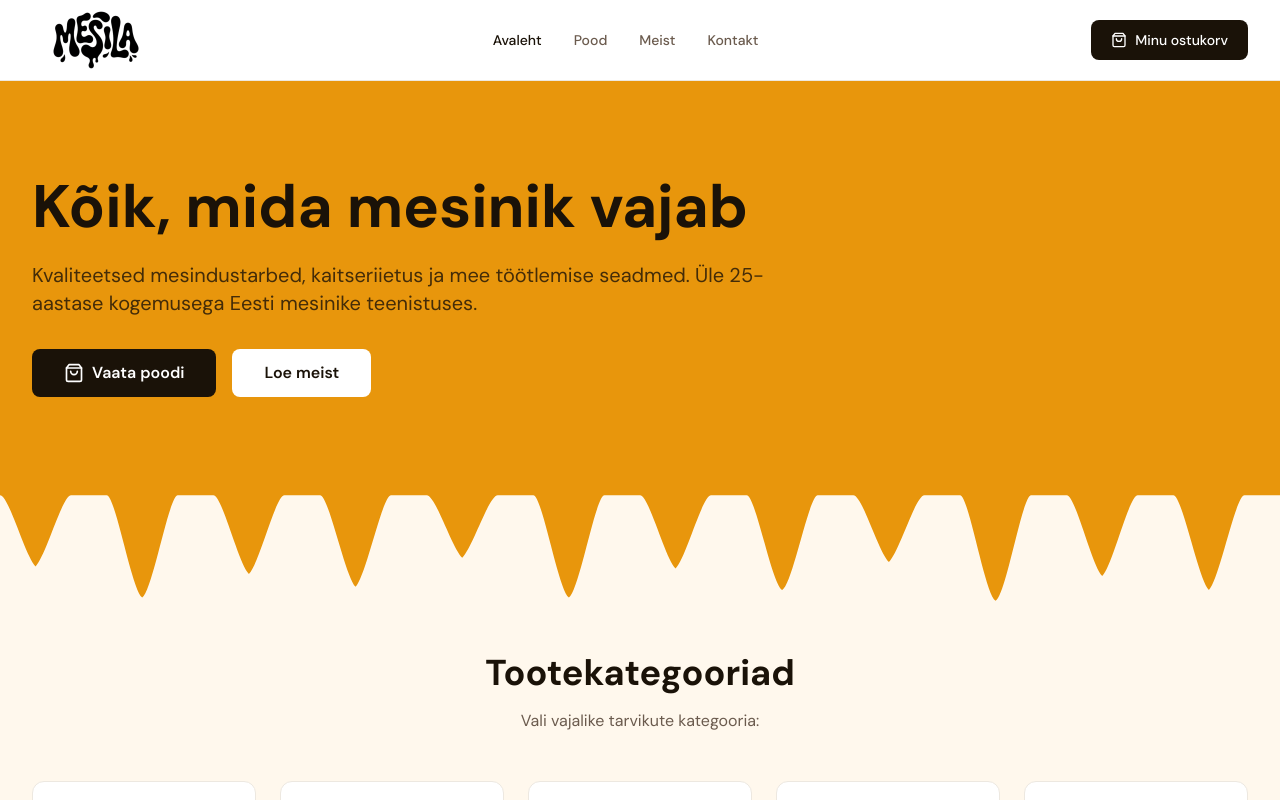
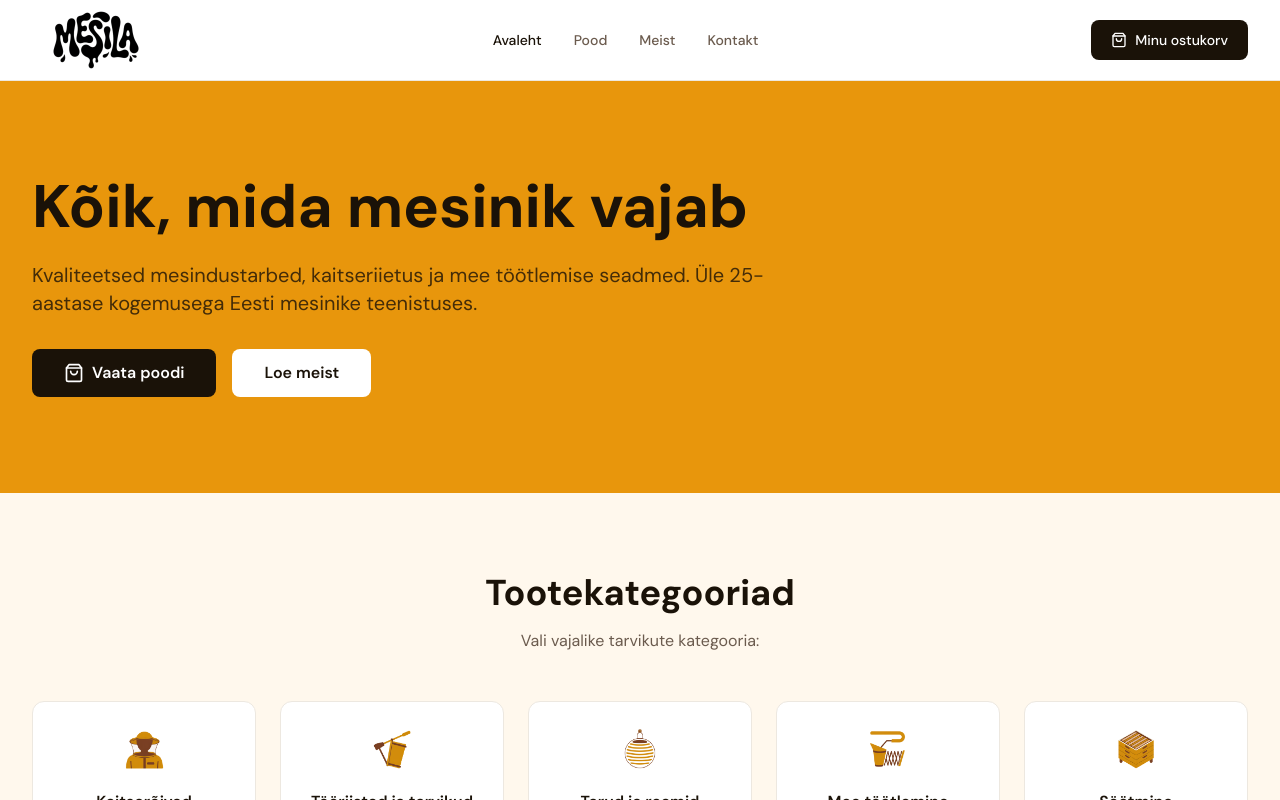
Before and after one commit to zavramarketing/mesila, a React (Vite) app: page / in a window 1280 px wide. Shown: the top 800 px of the page. Built offline with nearby package versions, Linux system fonts and the light colour scheme.

Commit message:
revert: remove honey drip effect, restore plain hero block
Co-Authored-By: Claude Sonnet 4.6 <noreply@anthropic.com>

```diff
--- a/src/pages/Home.tsx
+++ b/src/pages/Home.tsx
@@ -27,7 +27,7 @@ export default function Home() {
   return (
     <div>
       {/* Hero Section */}
-      <section className="bg-amber py-16 md:py-24 relative">
+      <section className="bg-amber py-16 md:py-24">
         <div className="max-w-7xl mx-auto px-4 sm:px-6 lg:px-8">
           <div className="max-w-3xl">
             <h1 className="text-4xl md:text-5xl lg:text-6xl font-bold text-primary leading-tight">
@@ -53,51 +53,10 @@ export default function Home() {
             </div>
           </div>
         </div>
-        {/* Honey drip - overlaps the section below */}
-        <div
-          className="absolute left-0 w-full z-10 pointer-events-none"
-          style={{ bottom: '-110px', height: '140px' }}
-        >
-          <svg
-            viewBox="0 0 1440 130"
-            preserveAspectRatio="none"
-            xmlns="http://www.w3.org/2000/svg"
-            style={{ display: 'block', width: '100%', height: '100%' }}
-          >
-            <path
-              fill="#E8960C"
-              d="M0,0 L1440,0 L1440,30 L1400,30
-              C1390,30 1372,108 1360,118 C1348,108 1330,30 1320,30
-              L1280,30
-              C1270,30 1252,95 1240,105 C1228,95 1210,30 1200,30
-              L1160,30
-              C1150,30 1132,122 1120,128 C1108,122 1090,30 1080,30
-              L1040,30
-              C1030,30 1012,82 1000,92 C988,82 970,30 960,30
-              L920,30
-              C910,30 892,112 880,118 C868,112 850,30 840,30
-              L800,30
-              C790,30 772,88 760,98 C748,88 730,30 720,30
-              L680,30
-              C670,30 652,118 640,125 C628,118 610,30 600,30
-              L560,30
-              C550,30 532,78 520,88 C508,78 490,30 480,30
-              L440,30
-              C430,30 412,105 400,115 C388,105 370,30 360,30
-              L320,30
-              C310,30 292,93 280,103 C268,93 250,30 240,30
-              L200,30
-              C190,30 172,118 160,125 C148,118 130,30 120,30
-              L80,30
-              C70,30 52,86 40,96 C28,86 10,30 0,30
-              Z"
-            />
-          </svg>
-        </div>
       </section>
 
       {/* Categories Section */}
-      <section className="pt-36 pb-16 md:pt-40 md:pb-20 bg-cream">
+      <section className="py-16 md:py-20 bg-cream">
         <div className="max-w-7xl mx-auto px-4 sm:px-6 lg:px-8">
           <div className="text-center mb-12">
             <h2 className="text-3xl md:text-4xl font-bold text-primary">Tootekategooriad</h2>
```
